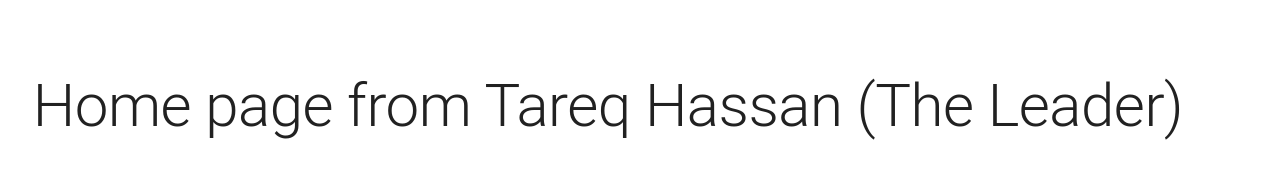
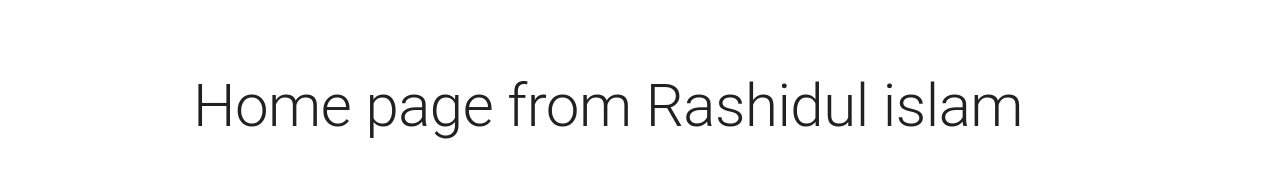
Before and after one commit to tareqhassan2014/end-game-hostel-hub-client, a React (Create React App) app: page / in a window 1280 px wide. Shown: the part 318-496 px from the top of the page. Built offline with nearby package versions, Linux system fonts and the light colour scheme; no server answers.

Commit message:
update hompage rashidul

```diff
--- a/src/views/pages/home/Home.tsx
+++ b/src/views/pages/home/Home.tsx
@@ -13,7 +13,7 @@ function Home() {
             }}
         >
             <Typography variant="h2" align="center">
-                Home page from Tareq Hassan (The Leader)
+                Home page from Rashidul islam
             </Typography>
         </Box>
     );
```
